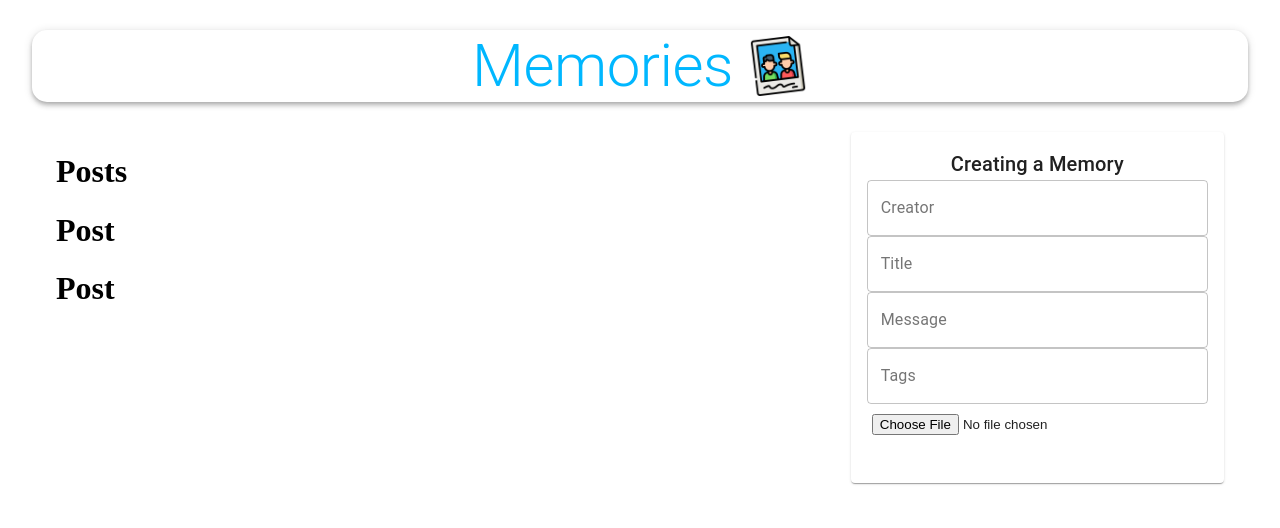
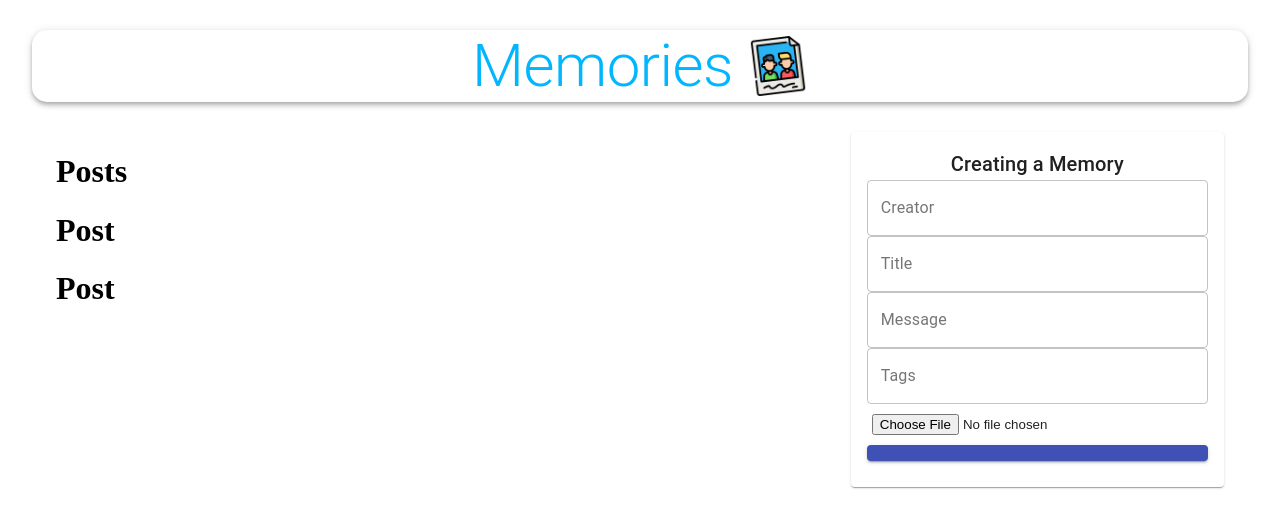
Before and after one commit to Decomplosed/memories-app, a React (Create React App) app in the folder client/: page / in a window 1280 px wide. Shown: the top 528 px of the page. Built offline with nearby package versions, Linux system fonts and the light colour scheme; no server answers.

Commit message:
added all parameters to submit button

```diff
--- a/client/src/components/Form/Form.js
+++ b/client/src/components/Form/Form.js
@@ -74,7 +74,14 @@ const Form = () => {
             }
           />
         </div>
-        <Button className={classes.buttonSubmit}></Button>
+        <Button
+          className={classes.buttonSubmit}
+          variant='contained'
+          color='primary'
+          size='large'
+          type='submit'
+          fullWidth
+        ></Button>
       </form>
     </Paper>
   );
```
